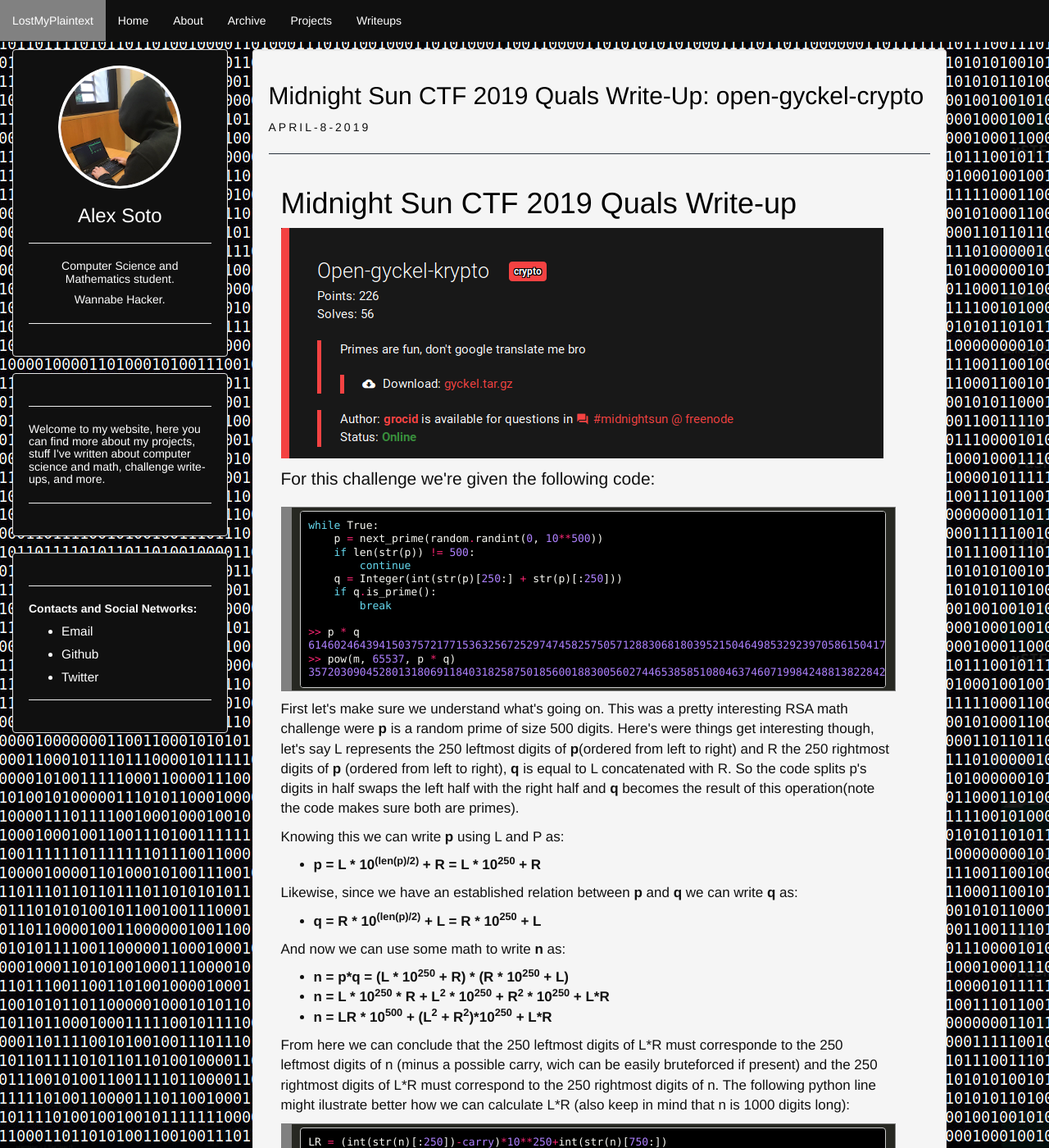
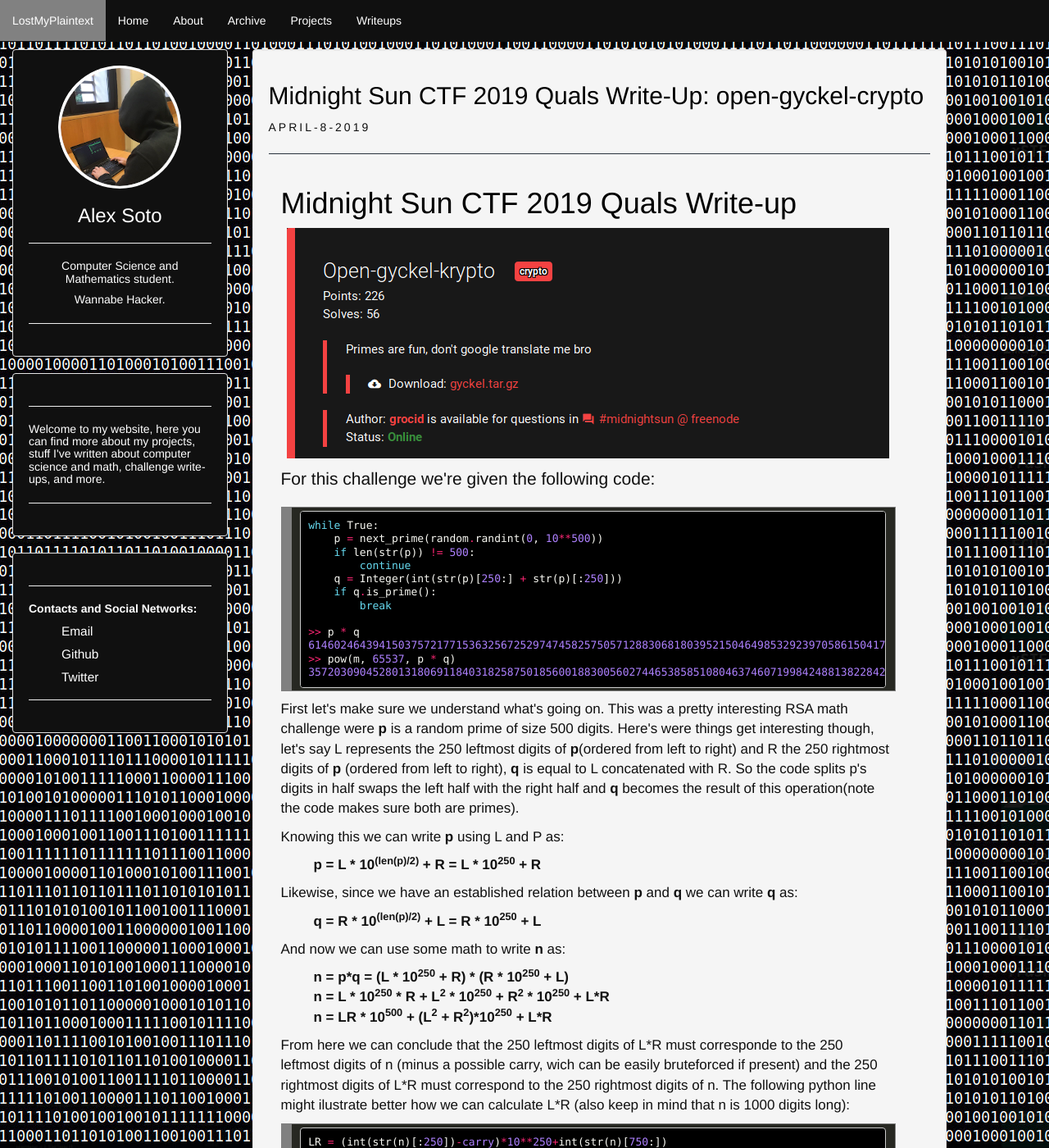
Before and after one commit to 0xA2/0xA2.github.io, a Jekyll site: the page built from _posts/2019-04-08-MidnightSunCTF2019.markdown, in a window 1280 px wide and 1400 px high. Shown: the whole window at 82% size. Built offline with Jekyll 4.4.1, drawn with Linux system fonts in a browser that asks for light colours.

Commit message:
Update 2019-04-08-MidnightSunCTF2019.markdown

```diff
--- a/_posts/2019-04-08-MidnightSunCTF2019.markdown
+++ b/_posts/2019-04-08-MidnightSunCTF2019.markdown
@@ -4,6 +4,19 @@
 description: "[write-up] Fun RSA/Math challenge"
 categories: "Writeups"
 ---
+
+ <style type="text/css">
+
+.center {
+  display: block;
+  margin-left: auto;
+  margin-right: auto;
+}
+
+ul {
+  list-style: none;
+}
+</style>
 
 
  <title>Midnight Sun CTF 2019 Quals Write-Up: open-gyckel-crypto - LostMyPlaintext</title>
@@ -21,7 +34,7 @@
           <h1 class="my-4"><font color="black">Midnight Sun CTF 2019 Quals Write-up</font></h1>
 
           <!-- Image -->
-          <img class="card-img-top" src="/../../../assets/images/gyckel.png" alt="Card image cap">
+          <img class="center" src="/../../../assets/images/gyckel.png" alt="Card image cap">
           <div class="card mb-4">
             <div class="card-body">
               <p></p>
```
